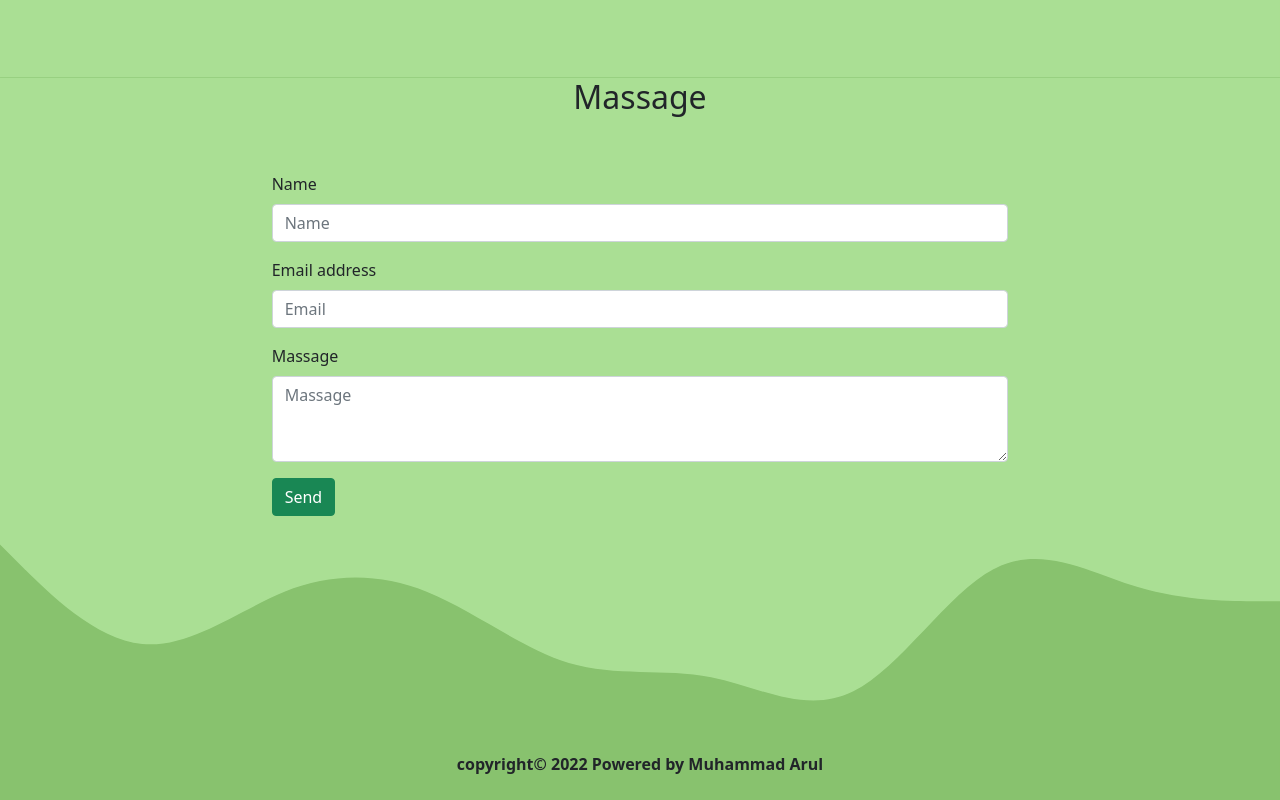
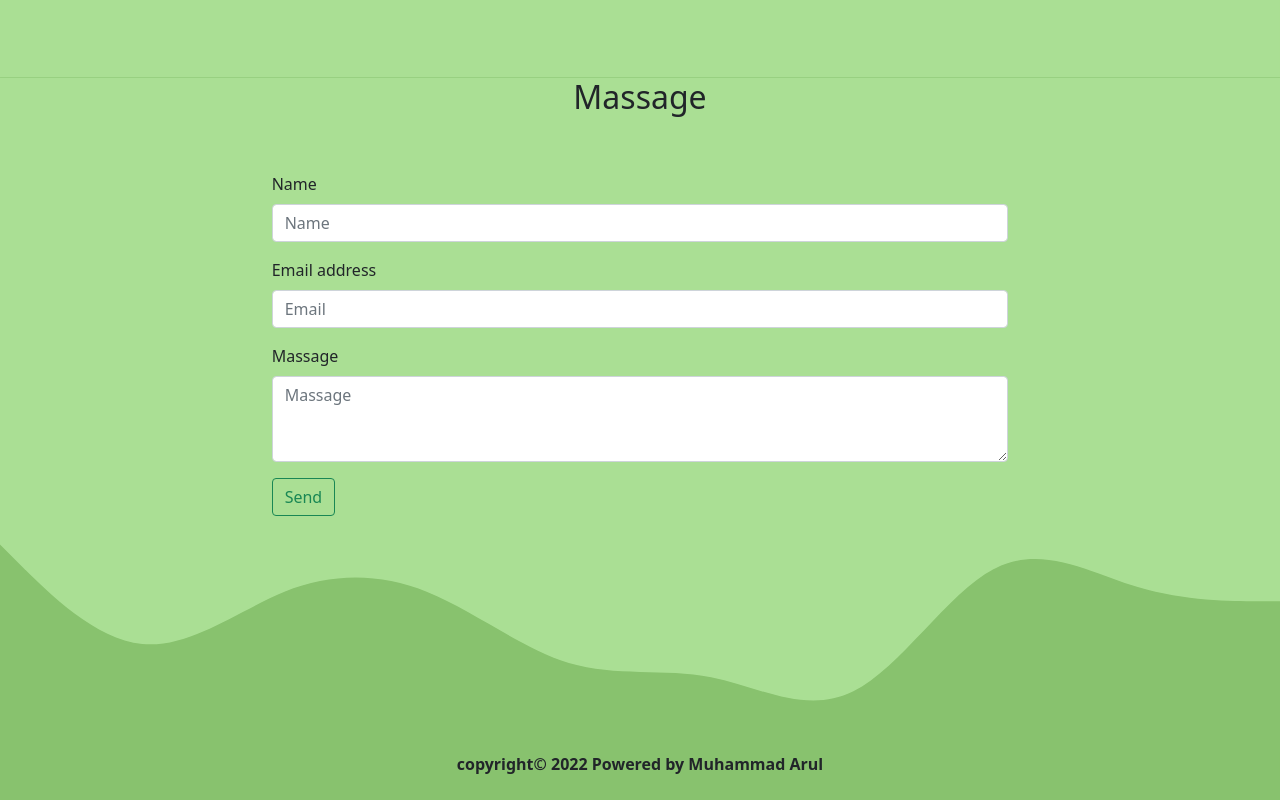
Before and after one commit to MuhammadArul/muhammadarul.github.io, a plain HTML site: page index.html in a window 1280 px wide. Shown: the part 2733-3533 px from the top of the page. Drawn offline with nearby package versions, Linux system fonts and the light colour scheme.

Commit message:
mangubah warna tombol menjadi outline

```diff
--- a/index.html
+++ b/index.html
@@ -142,7 +142,7 @@
                             <label for="exampleFormControlTextarea1" class="form-label">Massage</label>
                             <textarea class="form-control" id="exampleFormControlTextarea1" rows="3" placeholder="Massage"></textarea>
                         </div>
-                        <button type="button" class="btn btn-success" id="#home">Send</button>
+                        <button type="button" class="btn btn-outline-success" id="#home">Send</button>
                 </div>
             </div>
         </div>
```
